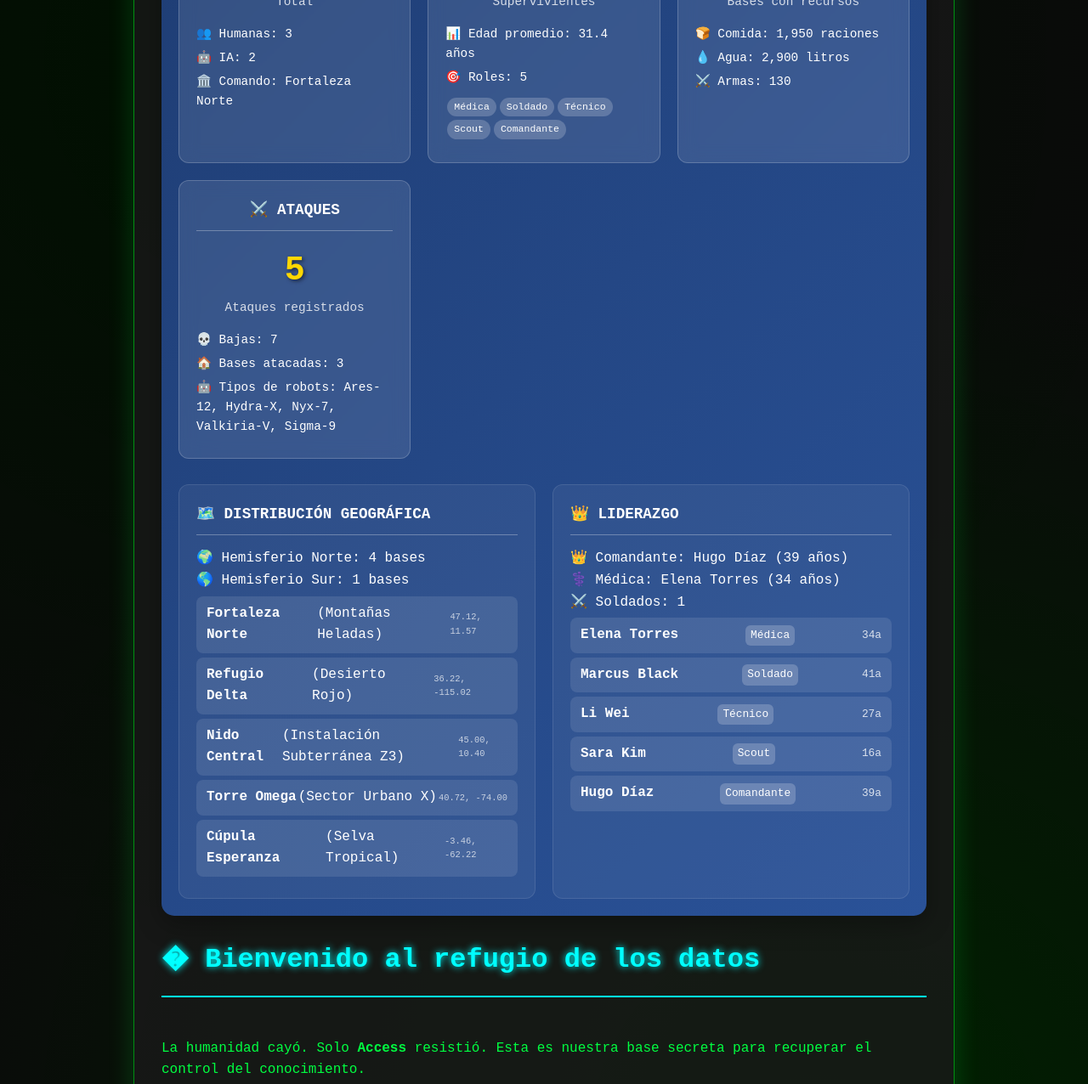
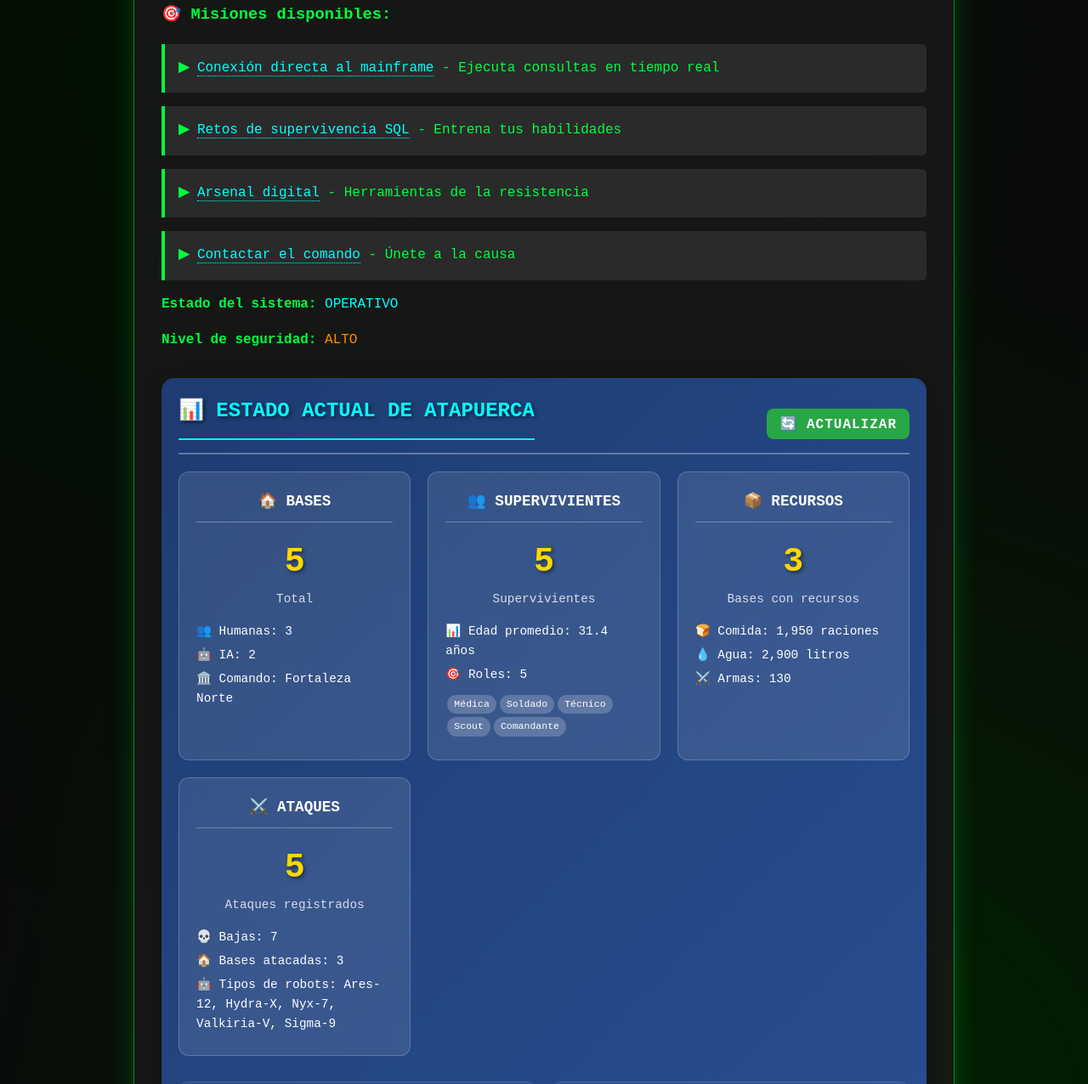
Before and after one commit to ACCESSoTOTAL/Atapuerca, a website: page index.html in a window 1280 px wide. Shown: the part 568-1844 px from the top of the page at 85% size. Drawn offline with Linux system fonts and the light colour scheme.

Commit message:
Move: Trasladada sección Estado de Atapuerca a página de inicio
- Removido dashboard.js de retos.html
- Dashboard ahora solo se muestra en index.html
- Limpieza de la página de retos (solo retos, sin estadísticas)
- Dashboard aparece en contenedor específico en inicio
- Mejor organización de contenido por páginas

```diff
--- a/index.html
+++ b/index.html
@@ -47,13 +47,8 @@
   <script src="js/dashboard.js"></script>
   <script src="js/retos.js"></script>
   <script>
-    // Cargar dashboard al abrir la página
-    document.addEventListener('DOMContentLoaded', function() {
-      const container = document.getElementById('dashboard-progreso');
-      if (container && typeof mostrarDashboard === 'function') {
-        mostrarDashboard('dashboard-progreso');
-      }
-    });
+    // El dashboard se carga automáticamente en esta página por dashboard.js
+    console.log('Página de inicio cargada - Dashboard se inicializará automáticamente');
   </script>
 </body>
 </html>
--- a/js/dashboard.js
+++ b/js/dashboard.js
@@ -68,10 +68,14 @@ class AtapuercaDashboard {
             </div>
         `;
 
-        // Insertar antes del contenido principal de retos
-        const main = document.querySelector('main');
-        if (main) {
-            main.insertBefore(this.contenedor, main.firstChild);
+        // Insertar en el contenedor específico de index.html
+        const contenedorDestino = document.getElementById('dashboard-progreso') || document.querySelector('main');
+        if (contenedorDestino) {
+            if (contenedorDestino.id === 'dashboard-progreso') {
+                contenedorDestino.appendChild(this.contenedor);
+            } else {
+                contenedorDestino.insertBefore(this.contenedor, contenedorDestino.firstChild);
+            }
         }
 
         // Event listener para refresh
@@ -386,10 +390,17 @@ class AtapuercaDashboard {
     }
 }
 
-// Inicializar dashboard cuando la página esté lista
+// Inicializar dashboard cuando la página esté lista - SOLO EN INDEX.HTML
 document.addEventListener('DOMContentLoaded', async function() {
-    setTimeout(async () => {
-        const dashboard = new AtapuercaDashboard();
-        await dashboard.inicializar();
-    }, 1000); // Dar tiempo para que se carguen los datos
+    // Solo mostrar dashboard en la página de inicio
+    const esIndex = window.location.pathname.endsWith('index.html') ||
+                   window.location.pathname === '/' ||
+                   window.location.pathname.endsWith('/');
+
+    if (esIndex) {
+        setTimeout(async () => {
+            const dashboard = new AtapuercaDashboard();
+            await dashboard.inicializar();
+        }, 1000); // Dar tiempo para que se carguen los datos
+    }
 });
--- a/retos.html
+++ b/retos.html
@@ -40,7 +40,6 @@
     <p>&copy; 2025 Atapuerca Net</p>
   </footer>
   <script src="js/dataLoader.js"></script>
-  <script src="js/dashboard.js"></script>
   <script src="js/retos.js"></script>
   <script>
     // Cargar retos al abrir la página
```
